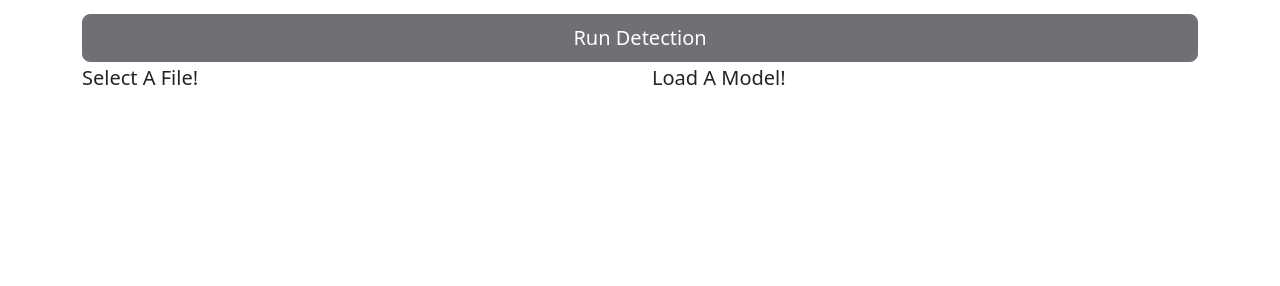
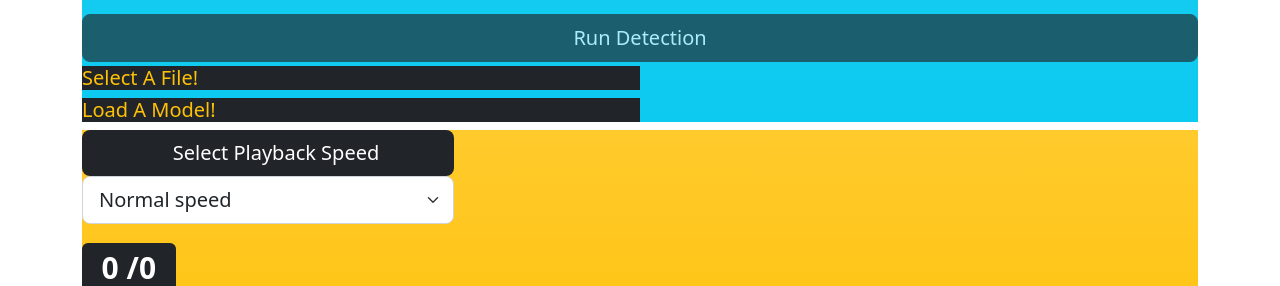
Before and after one commit to ronen-halevy/yolov3-tfjs-gui, a React (Create React App) app: page / in a window 1280 px wide. Shown: the part 664-950 px from the top of the page. Built offline with nearby package versions, Linux system fonts and the light colour scheme; no server answers; what @tensorflow/tfjs would draw is missing.

Commit message:
bg colors

```diff
--- a/src/YoloV3.js
+++ b/src/YoloV3.js
@@ -284,6 +284,7 @@ export const YoloV3 = () => {
 
 	return (
 		<div className='container '>
+			<div className=' formExcludesVideo col bg-info bg-gradient'>
 				<div className='col'>
 					<h2 className='text-center mb-5 mt-5'>Yolo TfJs Demo</h2>
 				</div>
@@ -306,7 +307,7 @@ export const YoloV3 = () => {
 								))}
 							</select>
 						</div>
-					<div className='col mb-5'>
+						<div className='col mb-5 '>
 							<div className='col'>
 								<button
 									variant='primary'
@@ -433,19 +434,22 @@ export const YoloV3 = () => {
 								</button>
 							</div>
 						</div>
-					<div className='row '>
+						<div className='col '>
+							{selectedFile == '' && (
 								<div className='col-6 '>
-							{selectedFile == '' && (
-								<div className='  mb-1 col h5' id='liveAlertBtn'>
+									<div
+										className='  col h5 text-warning bg-dark'
+										id='liveAlertBtn'
+									>
 										Select A File!
 									</div>
+								</div>
 							)}
+							{!isModelLoaded && (
+								<div className='col-6 '>
+									<div className='   h5 text-warning bg-dark'>
+										Load A Model!
 									</div>
-
-						<div className='col-6 '>
-							{!isModelLoaded && (
-								<div className='  mb-1  h5' id='liveAlertBtn'>
-									Load A Model!
 								</div>
 							)}
 						</div>
@@ -453,11 +457,14 @@ export const YoloV3 = () => {
 				</div>
 			</div>
 			<div className='col'>
-				{showVideoControl == true && (
-					<div className='col '>
+				{
+					// showVideoControl == true &&
+					<div className='col bg-warning bg-gradient'>
 						<div className='col mb-3'>
 							<div className='col'>
-								<label className=' form-select-lg'>Playback Speed</label>
+								<label className=' form-select-lg text-center text-white bg-dark col-4'>
+									Select Playback Speed
+								</label>
 							</div>
 							<div className='col-4 mb-3'>
 								<select
@@ -512,8 +519,8 @@ export const YoloV3 = () => {
 							</button>
 						</div>
 					</div>
-				)}
-				<div className='mt-3'>
+				}
+				<div className='mt-3 '>
 					<canvas className='video' ref={canvasRefVideo} width='' height='' />
 				</div>
 			</div>
```
Lines whose indentation alone changed are shown as unchanged.
